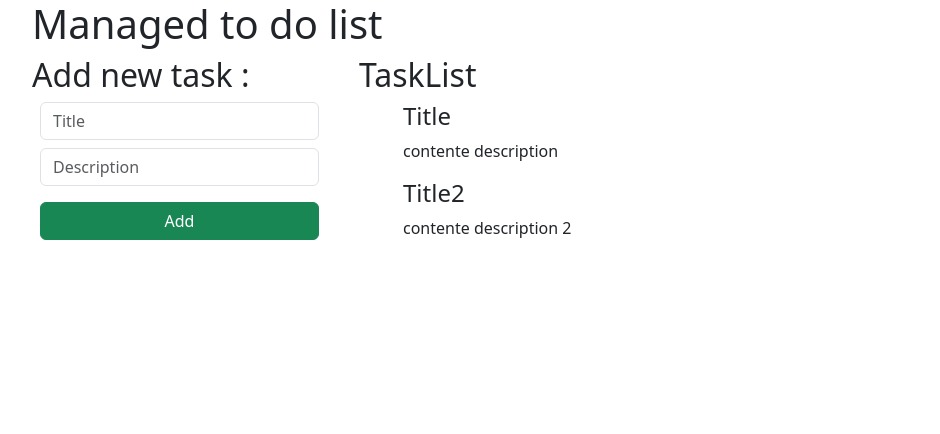
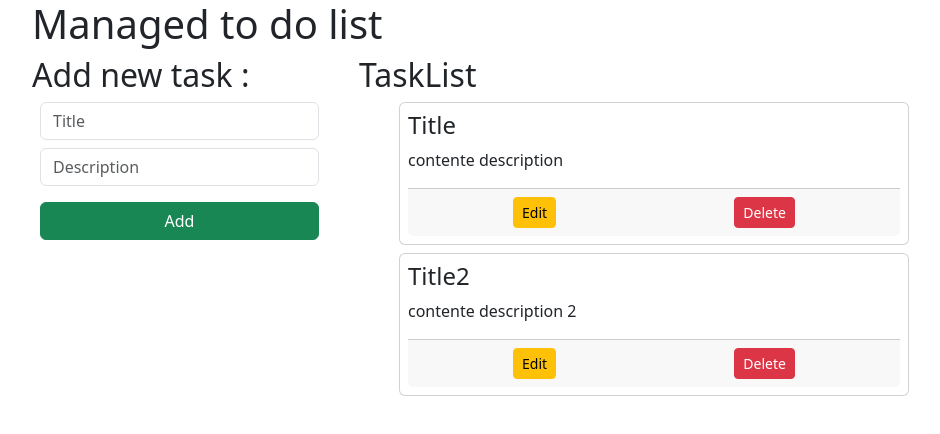
Before and after one commit to Daris02/manage-todo-list, a React (Vite) app: page / in a window 1280 px wide. Shown: the top 434 px of the page, without its empty margins (50-990 px from the left). Built offline with nearby package versions, Linux system fonts and the light colour scheme.

Commit message:
feat: add button edit and delete

```diff
--- a/src/components/Task.jsx
+++ b/src/components/Task.jsx
@@ -1,11 +1,16 @@
 import React from "react";
 
-export default function Task({ task }) {
+export default function Task({ task, handleDelete }) {
+
   return (
     <>
-      <div className="container-fluid">
+      <div className="card m-2 p-2">
         <h4>{task.title}</h4>
         <p>{task.description}</p>
+        <div className="card-footer d-flex justify-content-around">
+          <button className="btn btn-warning btn-sm">Edit</button>
+          <button className="btn btn-danger btn-sm" onClick={() => handleDelete(task.id)}>Delete</button>
+        </div>
       </div>
     </>
   );
```
